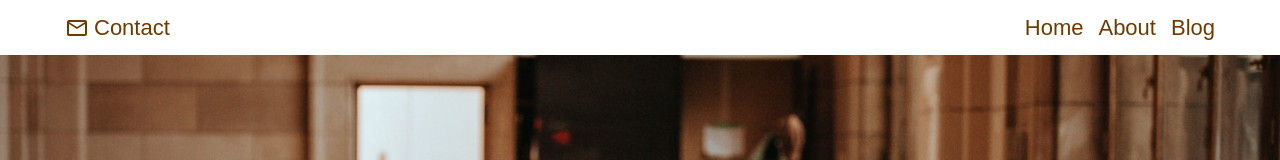
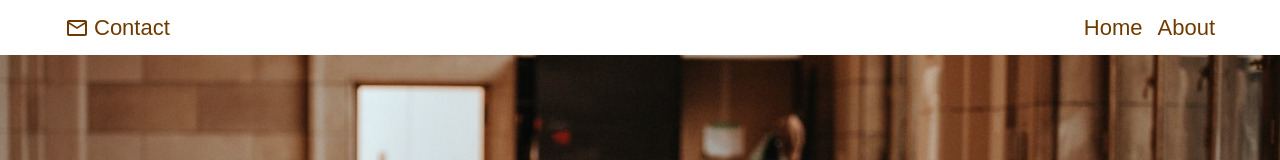
Before and after one commit to nkaplatt/my-site, a Nuxt app: page / in a window 1280 px wide. Shown: the top 160 px of the page. Built offline with nearby package versions, Linux system fonts and the light colour scheme.

Commit message:
blog bool added

```diff
--- a/components/header.vue
+++ b/components/header.vue
@@ -6,13 +6,19 @@
     <div class="navigation">
       <nuxt-link to="/">Home</nuxt-link>
       <nuxt-link to="/about/">About</nuxt-link>
-      <nuxt-link to="/blog/">Blog</nuxt-link>
+      <nuxt-link v-if="blog" to="/blog/">Blog</nuxt-link>
     </div>
   </section>
 </template>
 
 <script>
-
+export default {
+  data: () => {
+    return {
+      blog: false
+    }
+  }
+}
 </script>
 
 <style lang="scss">
```
